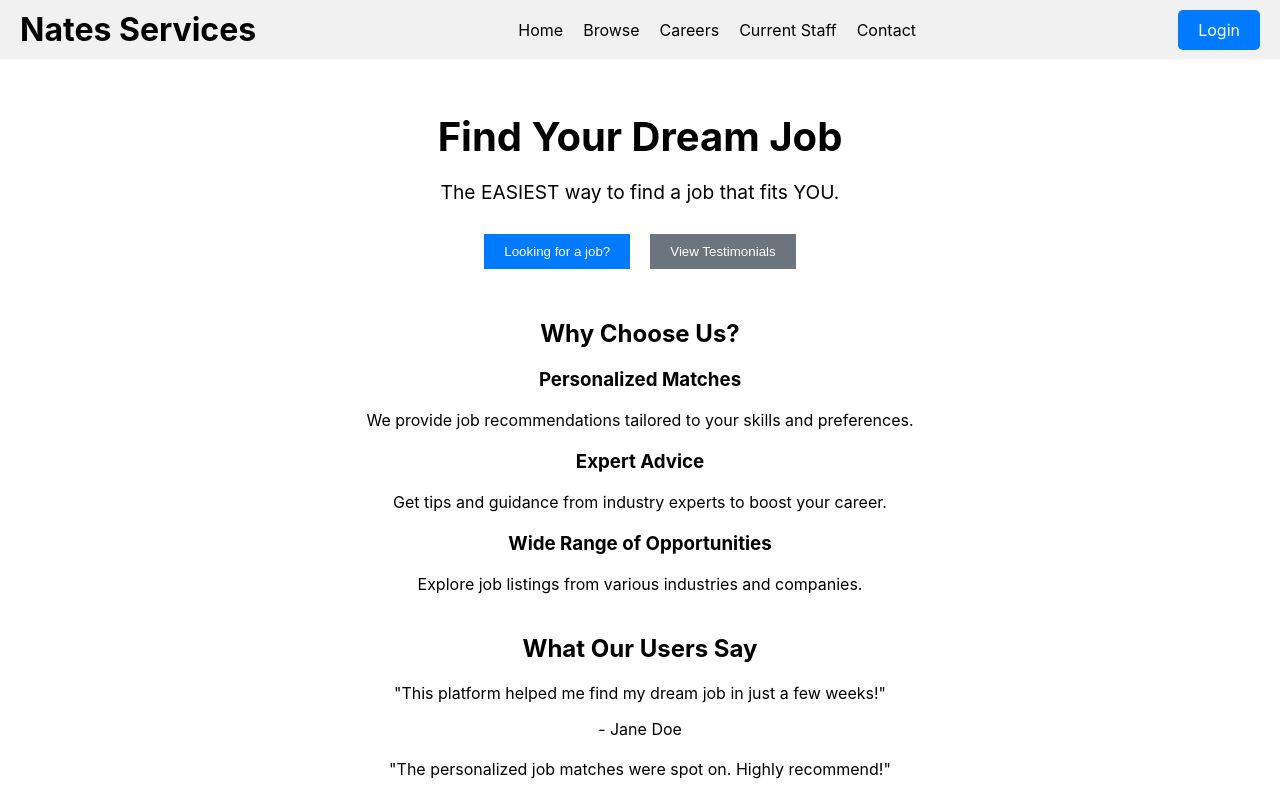
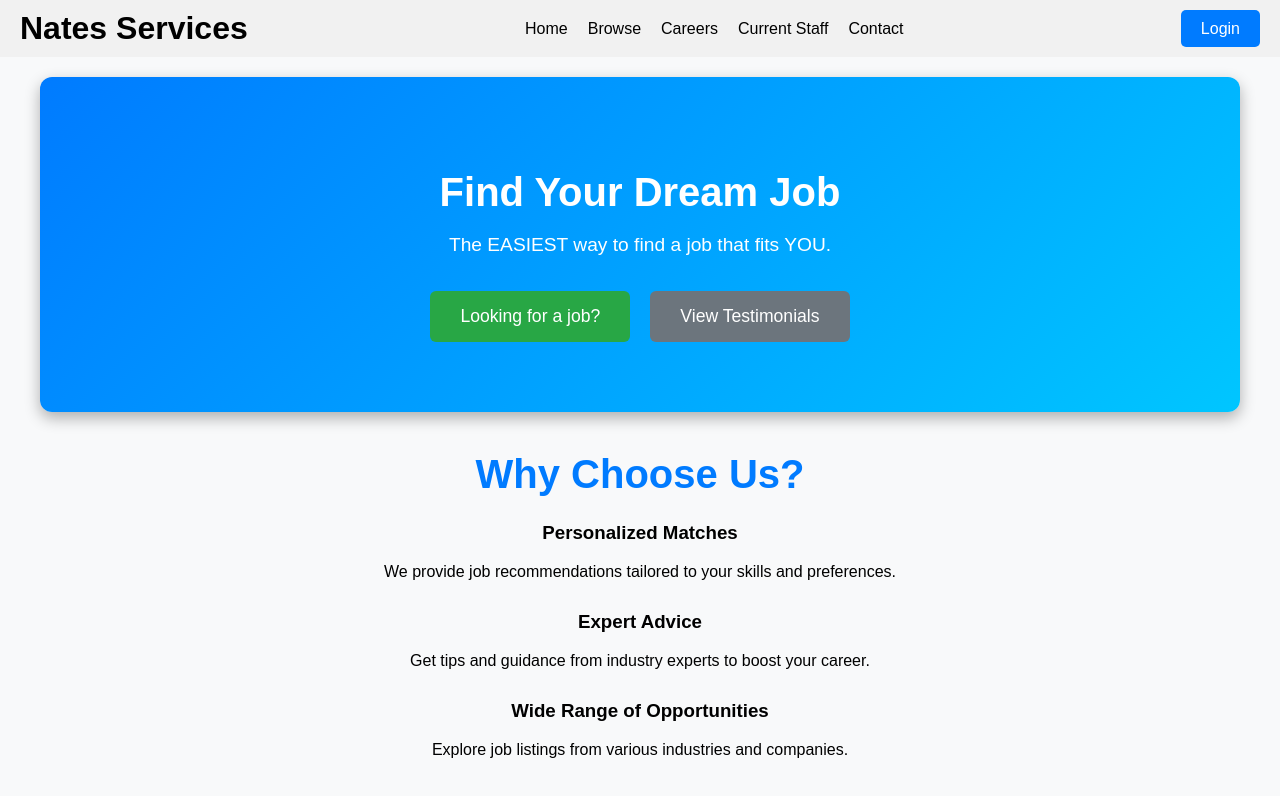
Before and after one commit to NatesHonor/careers.natemarcellus.com, a React (Create React App) app: page / in a window 1280 px wide. Shown: the top 796 px of the page. Built offline with nearby package versions, Linux system fonts and the light colour scheme.

Commit message:
Updated css for main page

```diff
--- a/src/pages/styles/Main.css
+++ b/src/pages/styles/Main.css
@@ -1,32 +1,53 @@
+body {
+    font-family: 'Arial', sans-serif;
+    background-color: #f8f9fa;
+    margin: 0;
+    padding: 0;
+}
+
 .main-content {
+    max-width: 1200px;
+    margin: 0 auto;
     padding: 20px;
 }
 
 .hero {
     text-align: center;
-    margin-bottom: 40px;
+    padding: 60px 20px;
+    background: linear-gradient(135deg, #007bff, #00c6ff);
+    color: white;
+    border-radius: 12px;
+    box-shadow: 0 6px 15px rgba(0, 0, 0, 0.3);
 }
 
 .hero h1 {
     font-size: 2.5em;
-    margin-bottom: 10px;
+    margin-bottom: 15px;
 }
 
 .hero p {
     font-size: 1.2em;
-    margin-bottom: 20px;
+    margin-bottom: 25px;
 }
 
-  .primary-button, .secondary-button {
-    padding: 10px 20px;
+.primary-button,
+.secondary-button {
+    padding: 15px 30px;
     margin: 10px;
     border: none;
     cursor: pointer;
+    border-radius: 6px;
+    font-size: 1.1em;
+    transition: background-color 0.3s;
 }
 
 .primary-button {
-    background-color: #007bff;
+    background-color: #28a745;
     color: white;
+}
+
+.primary-button:hover {
+    background-color: #218838;
 }
 
 .secondary-button {
@@ -34,29 +55,71 @@
     color: white;
 }
 
-  .features {
-    margin-bottom: 40px;
+.secondary-button:hover {
+    background-color: #5a6268;
 }
 
-  .features h2 {
-    text-align: center;
-    margin-bottom: 20px;
+.features,
+.testimonials,
+.browse-jobs {
+    margin: 40px 0;
 }
 
-  .feature {
-    margin-bottom: 20px;
+.features h2,
+.testimonials h2,
+.browse-jobs h2 {
+    text-align: center;
+    margin-bottom: 25px;
+    font-size: 2.5em;
+    color: #007bff;
 }
 
-  .testimonials {
-    margin-bottom: 40px;
-  }
-
-  .testimonials h2 {
+.feature,
+.testimonial {
+    margin-bottom: 30px;
     text-align: center;
-    margin-bottom: 20px;
 }
 
 .testimonial {
-    margin-bottom: 20px;
-    text-align: center;
+    font-style: italic;
+    font-size: 1em;
+    color: #555;
 }
+
+.job-categories {
+    display: flex;
+    overflow-x: auto;
+    white-space: nowrap;
+    padding: 20px 0;
+    scrollbar-width: thin;
+}
+
+.job-categories::-webkit-scrollbar {
+    height: 8px;
+}
+
+.job-categories::-webkit-scrollbar-thumb {
+    background: #007bff;
+    border-radius: 10px;
+}
+
+.category-box {
+    min-width: 300px;
+    height: 180px;
+    background-color: #ffcc00;
+    border-radius: 10px;
+    display: flex;
+    align-items: center;
+    justify-content: center;
+    margin: 0 15px;
+    font-weight: bold;
+    font-size: 1.2em;
+    box-shadow: 0 4px 10px rgba(0, 0, 0, 0.2);
+    transition: transform 0.3s, background-color 0.3s;
+}
+
+.category-box:hover {
+    transform: scale(1.05);
+    background-color: #ffd700;
+    cursor: pointer;
+}
```
Lines whose indentation alone changed are shown as unchanged.
